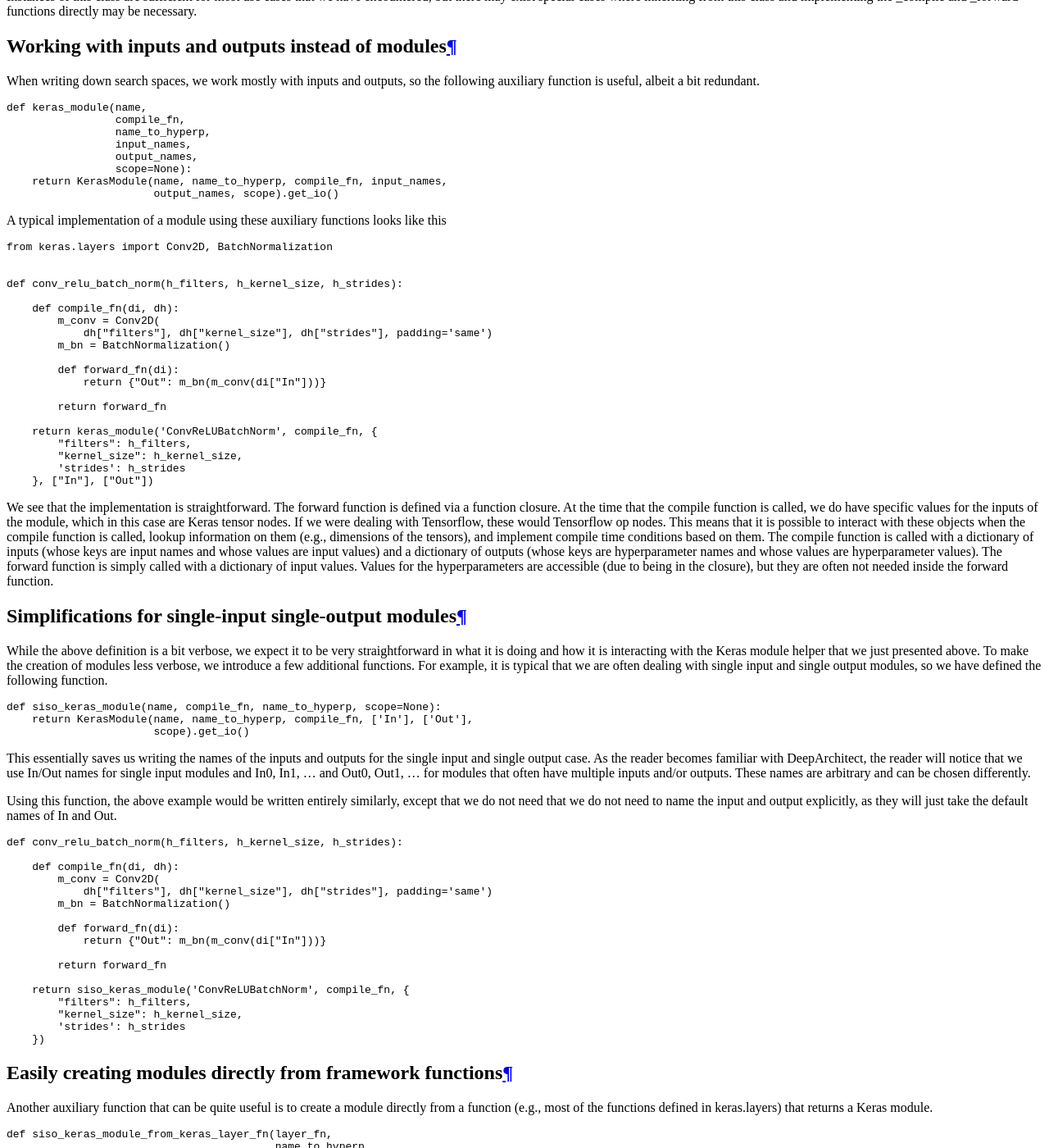
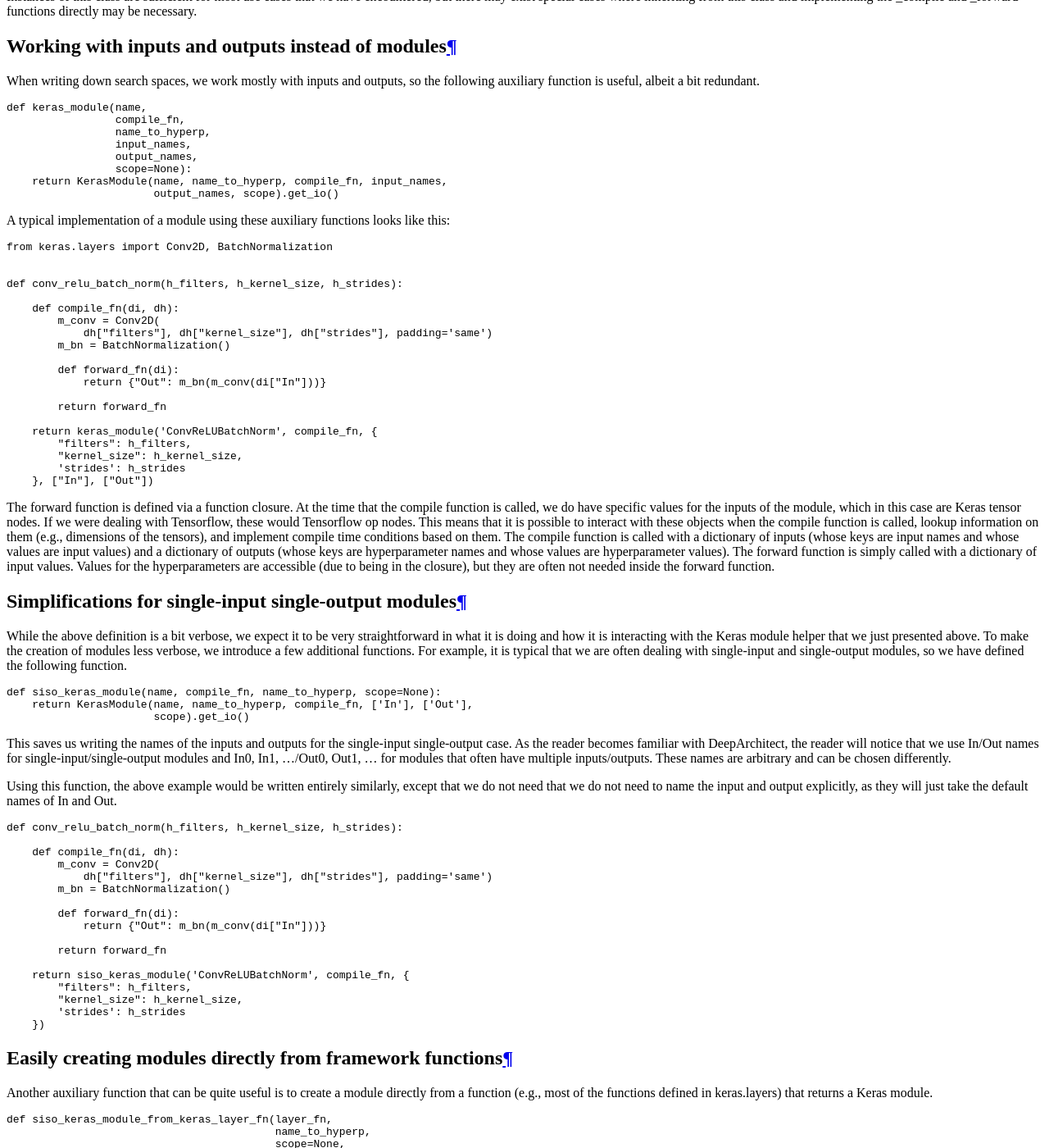
Before and after one commit to negrinho/deep_architect, a Sphinx documentation site: the page built from docs/source/tutorials/new_modules.rst, in a window 1280 px wide and 1400 px high, scrolled down 2331 px. Shown: the whole window at 82% size. Built offline with Sphinx 7.4.7 and the Read the Docs theme 2.0.0, drawn with Linux system fonts in a browser that asks for light colours; pages that are not in the unit, such as notebooks, are missing from menus; some of the changed text lies outside the part shown.

Commit message:
Minor updates to the documentation.

```diff
--- a/docs/source/tutorials/new_modules.rst
+++ b/docs/source/tutorials/new_modules.rst
@@ -136,7 +136,7 @@ albeit a bit redundant.
         return KerasModule(name, name_to_hyperp, compile_fn, input_names,
                            output_names, scope).get_io()
 
-A typical implementation of a module using these auxiliary functions looks like this
+A typical implementation of a module using these auxiliary functions looks like this:
 
 .. code:: python
 
@@ -161,7 +161,7 @@ A typical implementation of a module using these auxiliary functions looks like
             'strides': h_strides
         }, ["In"], ["Out"])
 
-We see that the implementation is straightforward. The forward function is defined
+The forward function is defined
 via a function closure. At the time that the compile function is called, we do
 have specific values for the inputs of the module, which in this case are Keras
 tensor nodes. If we were dealing with Tensorflow, these would Tensorflow op
@@ -182,8 +182,8 @@ While the above definition is a bit verbose, we expect it to be very straightfor
 in what it is doing and how it is interacting with the Keras module helper
 that we just presented above.
 To make the creation of modules less verbose, we introduce a few additional functions.
-For example, it is typical that we are often dealing with single input and single
-output modules, so we have defined the following function.
+For example, it is typical that we are often dealing with
+single-input and single-output modules, so we have defined the following function.
 
 .. code:: python
 
@@ -191,12 +191,12 @@ output modules, so we have defined the following function.
         return KerasModule(name, name_to_hyperp, compile_fn, ['In'], ['Out'],
                            scope).get_io()
 
-This essentially saves us writing the names of the inputs and outputs for the
-single input and single output case. As the reader becomes familiar with
-DeepArchitect, the reader will notice that we use In/Out names for single
-input modules and In0, In1, ... and Out0, Out1, ... for modules that often
-have multiple inputs and/or outputs. These names are arbitrary and can be chosen
-differently.
+This saves us writing the names of the inputs and outputs for the
+single-input single-output case. As the reader becomes familiar with
+DeepArchitect, the reader will notice that we use In/Out names for
+single-input/single-output modules and In0, In1, .../Out0, Out1, ... for
+modules that often have multiple inputs/outputs.
+These names are arbitrary and can be chosen differently.
 
 Using this function, the above example would be written entirely similarly,
 except that we do not need that we do not need to name the input and output
@@ -250,7 +250,7 @@ that returns a Keras module.
         return siso_keras_module(name, compile_fn, name_to_hyperp, scope)
 
 This function is convenient from extremely simple and short cases for
-functions that return directly a single input single output Keras module.
+functions that return directly a single-input single-output Keras module.
 For example, for getting a convolutional module, we can do
 
 .. code:: python
@@ -496,8 +496,8 @@ We will now look at two specific examples of substitution modules. First a
 very simple one that the reader will use widely and another one how often
 it is useful when implementing more complex search spaces from the literature.
 One of the simplest but also most useful substitution modules is the or
-substitution module (we often just use the version with a single input and a single
-output).
+substitution module (we often just use the version with a single input and a
+single output).
 
 .. code:: python
 
@@ -633,7 +633,7 @@ this `paper <https://arxiv.org/abs/1711.00436>`_.
 The main goal of this substitution module is to delay the creation of the
 motif structure until the values for values for the hyperparameters of the
 connections in the motif are determined. The notion of the motif defined in the
-paper is recursive. We see that the motif function takes a submotif function
+paper is recursive. The motif function takes a submotif function
 that allows us to place submotifs in each of the edges that are included in the
 top-level motif.
 
```
Also changed, not shown: other parts of docs/source/tutorials/new_modules.rst (+2 -2 lines), docs/source/tutorials/logging_and_visualization.rst (+4 -8 lines), docs/source/tutorials/search_space_constructs.rst (+45 -43 lines), 5 other files.
